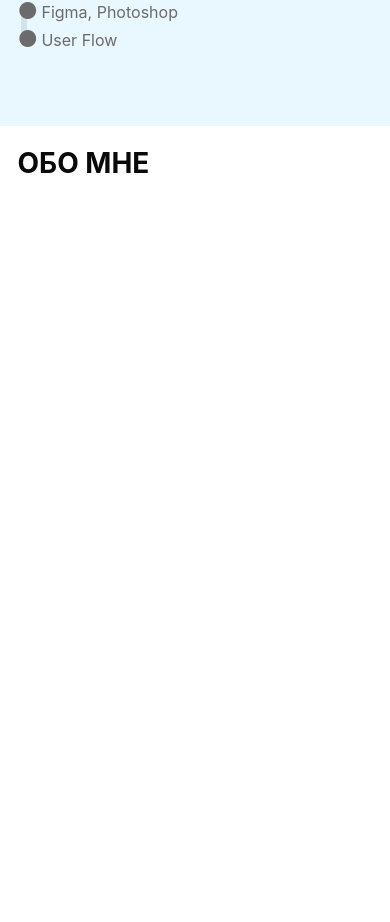
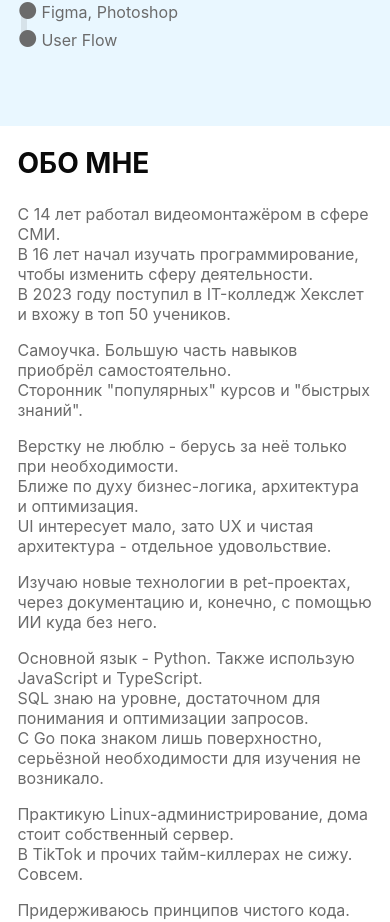
Before and after one commit to diplomatgmg/cv, a React (Vite) app in the folder frontend/: page /cv in a window 390 px wide. Shown: the part 1559-2481 px from the top of the page. Before the commit the page ends 1754 px from the top, so only its background shows below. Built offline with nearby package versions, Linux system fonts and the light colour scheme.

Commit message:
fix: mobile adaptive

```diff
--- a/frontend/src/pages/CVPage.tsx
+++ b/frontend/src/pages/CVPage.tsx
@@ -472,13 +472,13 @@ const Paper = styled.div`
   height: ${A4HeightPx}px;
   min-height: ${A4HeightPx}px;
   max-height: ${A4HeightPx}px;
-
   box-shadow: 0 8px 16px rgba(0, 0, 0, 0.15);
   box-sizing: border-box;
   display: flex;
 
   @media (max-width: 1024px) {
     flex-direction: column;
+    box-shadow: none;
   }
 `
 
@@ -906,9 +906,6 @@ const SkillNames = styled(SectionText)`
   &:last-child::after {
     display: none;
   }
-
-  @media (max-width: 1024px) {
-  }
 `
 
 const RightSidePaper = styled.div`
@@ -917,6 +914,10 @@ const RightSidePaper = styled.div`
   display: flex;
   flex-direction: column;
   overflow-y: scroll;
+
+  @media (max-width: 1024px) {
+    overflow-y: unset;
+  }
 
   @media print {
     @page {
```
